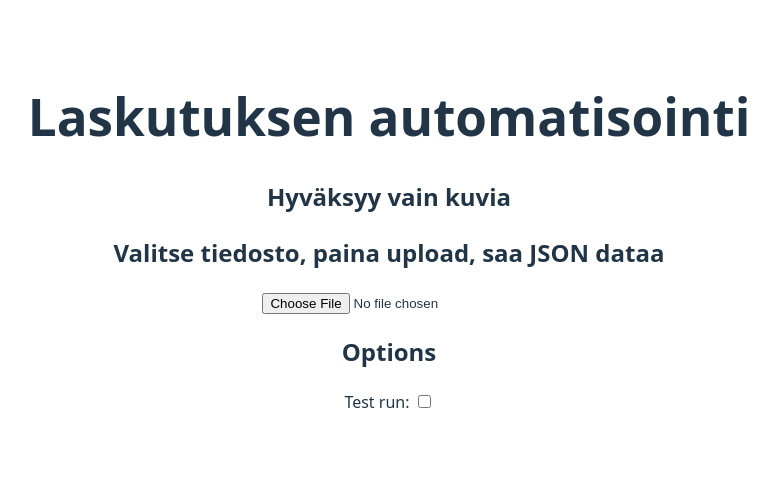
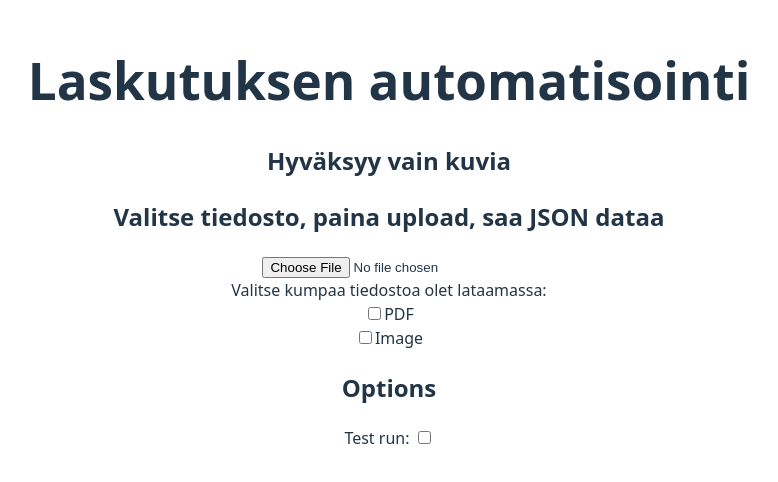
Before and after one commit to Tamk-Tiko-2025-Projekti/AI-Invoice-analysis, a React (Vite) app in the folder frontend/project-frontend/: page / in a window 1280 px wide. Shown: the part 166-648 px from the top of the page, without its empty margins (251-1029 px from the left). Built offline with nearby package versions, Linux system fonts and the light colour scheme.

Commit message:
Feat(frontend)FileType validation & updating path

```diff
--- /dev/null
+++ b/frontend/project-frontend/src/FileTypeHandler.jsx
@@ -0,0 +1,54 @@
+import React, { useState } from 'react';
+
+export default function FileTypeHandler({ file, setFileType }) {
+  const [isPdfChecked, setIsPdfChecked] = useState(false);
+  const [isImageChecked, setIsImageChecked] = useState(false);
+
+  const handleCheckboxChange = (e) => {
+    const { name, checked } = e.target;
+
+    if (name === 'pdf') {
+      setIsPdfChecked(checked);
+      setIsImageChecked(false);
+
+      console.log("pdf checked");
+      if (checked && file.type === 'application/pdf') {
+        setFileType('PDF');
+        console.log("File is pdf");
+      }
+    } else if (name === 'image') {
+      setIsImageChecked(checked);
+      setIsPdfChecked(false);
+
+      console.log("image checked");
+      if (checked && file.type.startsWith('image/')) {
+        setFileType('Image');
+        console.log("File is image");
+      }
+    }
+  };
+
+  return (
+    <>
+      <div>Valitse kumpaa tiedostoa olet lataamassa:</div>
+      <div>
+        <input
+          type="checkbox"
+          name="pdf"
+          checked={isPdfChecked}
+          onChange={handleCheckboxChange}
+        />
+        <label>PDF</label>
+      </div>
+      <div>
+        <input
+          type="checkbox"
+          name="image"
+          checked={isImageChecked}
+          onChange={handleCheckboxChange}
+        />
+        <label>Image</label>
+      </div>
+    </>
+  );
+}
--- a/frontend/project-frontend/src/FileUploader.jsx
+++ b/frontend/project-frontend/src/FileUploader.jsx
@@ -1,9 +1,24 @@
-import React, { useState } from 'react';
+import React, { useState, useEffect } from 'react';
+import FileTypeHandler from './FileTypeHandler';
 
 const FileUploader = ({ testRun }) => {
   const [file, setFile] = useState(null);
+  const [fileType, setFileType] = useState('');
   const [status, setStatus] = useState('idle');
   const [data, setData] = useState([]);
+  const [path, setPath] = useState('')
+
+  useEffect(() => {
+    if (fileType === 'PDF') {
+      //Path unknown
+      //setPath(`http://localhost:8080/upload-pdf?testRun=${testRun.toString()}`);
+    } else if (fileType === 'Image') {
+      //Path unknown
+      //setPath(`http://localhost:8080/upload-image?testRun=${testRun.toString()}`);
+    } else {
+      setPath('');
+    }
+  }, [fileType, testRun]);
 
   function handleFileChange(e) {
     if (e.target.files) {
@@ -12,7 +27,7 @@ const FileUploader = ({ testRun }) => {
   }
 
   async function handleFileUpload() {
-    if (!file) return;
+    if (!file || !path) return;
 
     setStatus('uploading');
 
@@ -20,7 +35,7 @@ const FileUploader = ({ testRun }) => {
     formData.append('image', file);
 
     try {
-      const response = await fetch(`http://localhost:8080/?testRun=${testRun.toString()}`, {
+      const response = await fetch(path, {
         method: 'POST',
         body: formData,
       });
@@ -48,6 +63,8 @@ const FileUploader = ({ testRun }) => {
         </div>
       )}
 
+      <FileTypeHandler file={file} setFileType={setFileType} />
+
       {file && status !== 'uploading' && (
         <button onClick={handleFileUpload}>Upload</button>
       )}
```
